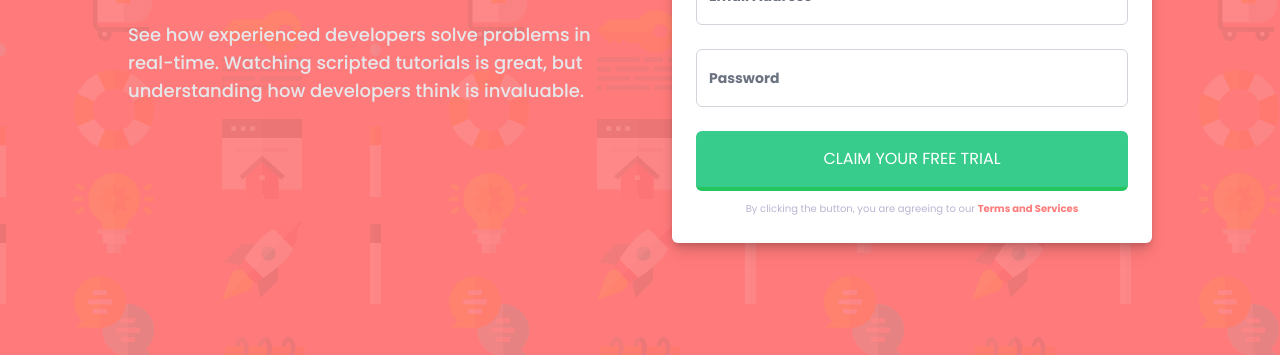
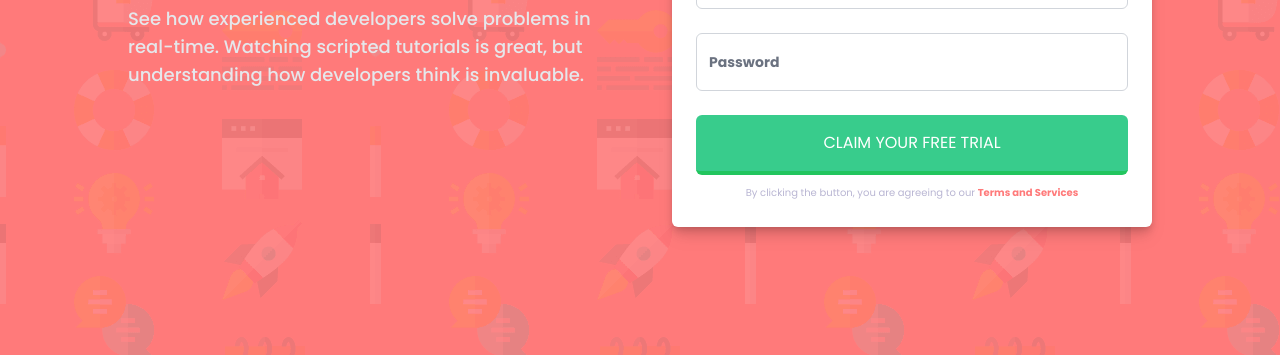
Before and after one commit to gusanchefullstack/prj-01-intro-component-with-signup-form, a website built with Vite: page index.html in a window 1280 px wide. Shown: the part 445-800 px from the top of the page. Built offline with nearby package versions, Linux system fonts and the light colour scheme.

Commit message:
🚧  Fixing padding for desktop

```diff
--- a/index.html
+++ b/index.html
@@ -15,7 +15,7 @@
   <body class="bg-mobile bg-myRed">
     <div id="app">
       <main
-        class="flex flex-wrap justify-center items-center text-base font-poppins pt-24 pb-12 px-8 lg:flex-nowrap lg:gap-16 lg:justify-between lg:px-32 lg:py-24"
+        class="flex flex-wrap justify-center items-center text-base font-poppins pt-24 pb-12 px-8 lg:flex-nowrap lg:gap-16 lg:justify-between lg:px-32 lg:py-20"
       >
         <section class="lg:basis-1/2">
           <h1
```
